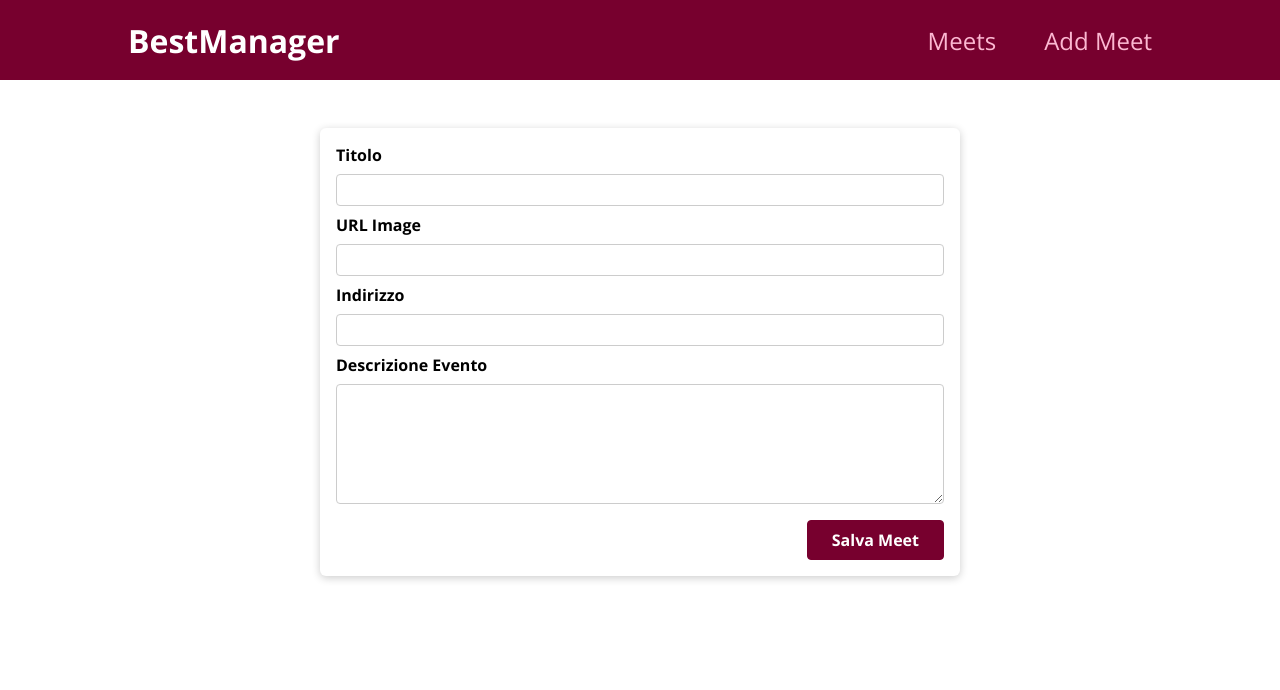
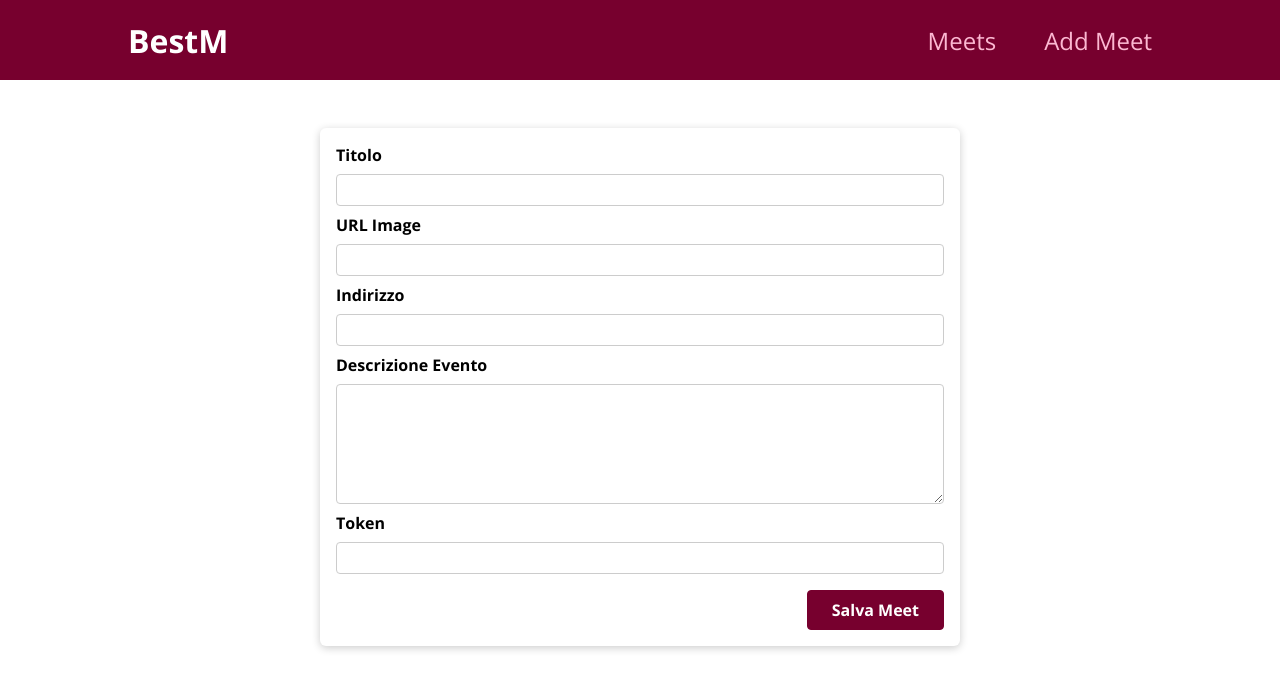
Before and after one commit to m0rph3u5-zip/nextjs-meetup, a Next.js app: page /new-meetup in a window 1280 px wide. Shown: the top 690 px of the page. Built offline with nearby package versions, Linux system fonts and the light colour scheme.

Commit message:
add create token meet key

```diff
--- a/components/layout/MainNavigation.js
+++ b/components/layout/MainNavigation.js
@@ -4,7 +4,7 @@ import Link from 'next/link';
 function MainNavigation() {
   return (
     <header className={classes.header}>
-      <div className={classes.logo}>BestManager</div>
+      <div className={classes.logo}>BestM</div>
       <nav className={classes.desktop}>
         <ul>
           <li>
--- a/components/meetups/NewMeetupForm.js
+++ b/components/meetups/NewMeetupForm.js
@@ -8,6 +8,7 @@ function NewMeetupForm(props) {
   const imageInputRef = useRef();
   const addressInputRef = useRef();
   const descriptionInputRef = useRef();
+  const tokenInputRef = useRef();
 
   function submitHandler(event) {
     event.preventDefault();
@@ -16,12 +17,14 @@ function NewMeetupForm(props) {
     const enteredImage = imageInputRef.current.value;
     const enteredAddress = addressInputRef.current.value;
     const enteredDescription = descriptionInputRef.current.value;
+    const enteredToken = tokenInputRef.current.value;
 
     const meetupData = {
       title: enteredTitle,
       image: enteredImage,
       address: enteredAddress,
       description: enteredDescription,
+      token: enteredToken,
     };
 
     props.onAddMeetup(meetupData);
@@ -51,6 +54,10 @@ function NewMeetupForm(props) {
             ref={descriptionInputRef}
           ></textarea>
         </div>
+        <div className={classes.control}>
+          <label htmlFor='token'>Token</label>
+          <input type='text' required id='token' ref={tokenInputRef} />
+        </div>
         <div className={classes.actions}>
           <button>Salva Meet</button>
         </div>
--- a/pages/api/new-meetup.js
+++ b/pages/api/new-meetup.js
@@ -2,11 +2,17 @@ import { connect, disconnect, meetupsCollection } from '../../lib/mongodb';
 
 export default async function handler(req, res) {
   if (req.method !== 'POST') {
-    res.status(500).json({ message: 'Request not processed!' });
+    return res.status(500).json({ message: 'Request not processed!' });
   }
 
   await connect();
   const data = req.body;
+
+  const token = data.token;
+  if (!token || !process.env.TOKEN || token != process.env.TOKEN) {
+    return res.status(500).json({ message: 'Request not processed!' });
+  }
+
   await meetupsCollection.insertOne(data);
   disconnect();
 
--- a/pages/new-meetup/index.js
+++ b/pages/new-meetup/index.js
@@ -11,8 +11,15 @@ const NewMeetupPage = () => {
         'Content-Type': 'application/json',
       },
     });
-    const data = await response.json();
-    console.log(data);
+
+    if (!response.ok) {
+      if (!confirm("Impossibile procedere al salvataggio del meet, accesso negato! Tornare indietro?")) {
+        return;
+      }
+    } else {
+      await response.json();
+    }
+
     router.push('/');
   };
 
```
